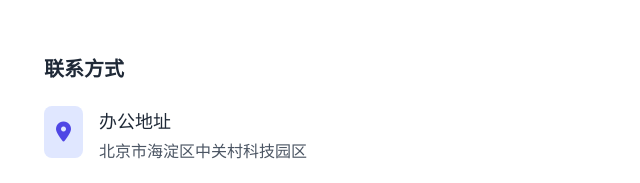
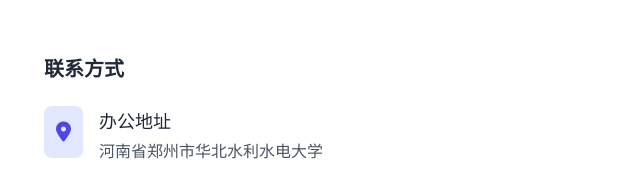
Before and after one commit to LeaderOnePro/ZenPeakTech, a plain HTML site: page index.html in a window 1280 px wide. Shown: the part 3060-3243 px from the top of the page, 620-1260 px from the left. Drawn offline with nearby package versions, Linux system fonts and the light colour scheme.

Commit message:
Update index.html

```diff
--- a/index.html
+++ b/index.html
@@ -365,7 +365,7 @@
                             </div>
                             <div class="ml-4">
                                 <h4 class="text-lg font-medium text-gray-800">办公地址</h4>
-                                <p class="text-gray-600 mt-1">北京市海淀区中关村科技园区</p>
+                                <p class="text-gray-600 mt-1">河南省郑州市华北水利水电大学</p>
                             </div>
                         </div>
 
```
